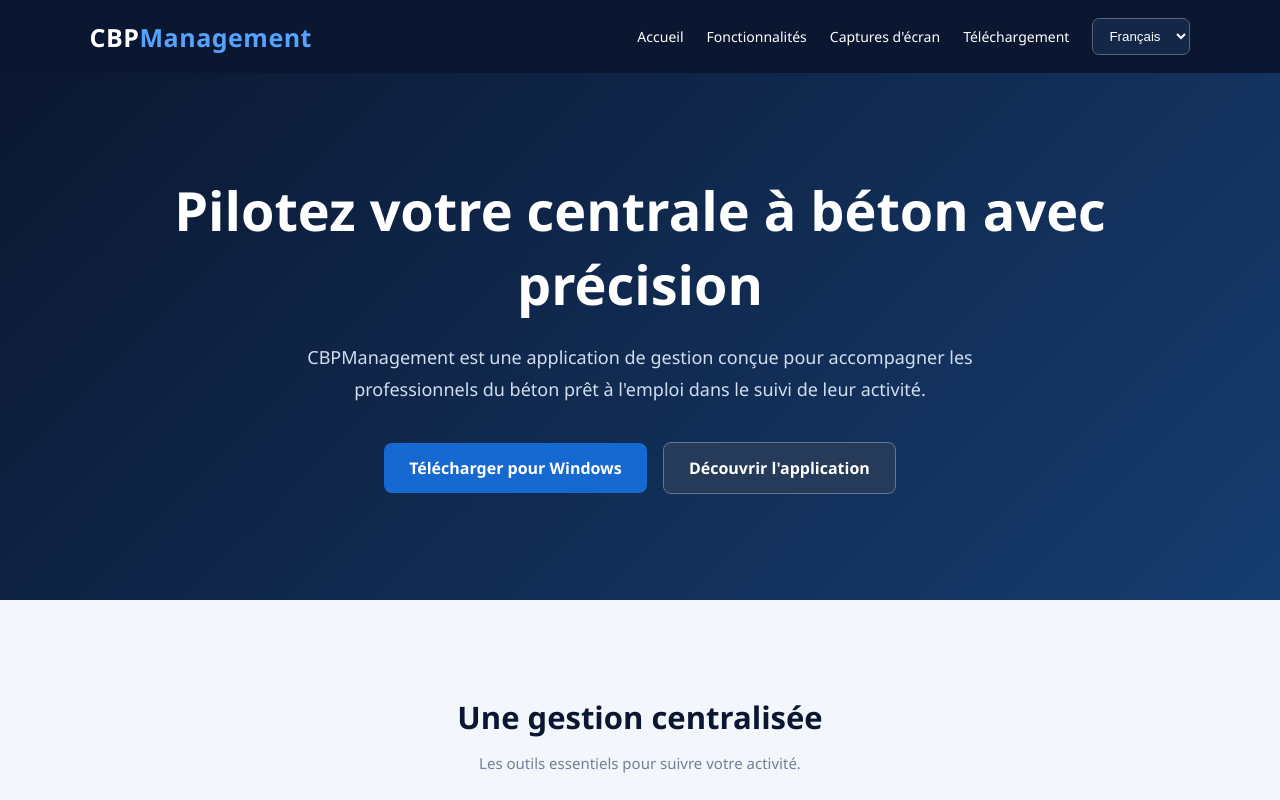
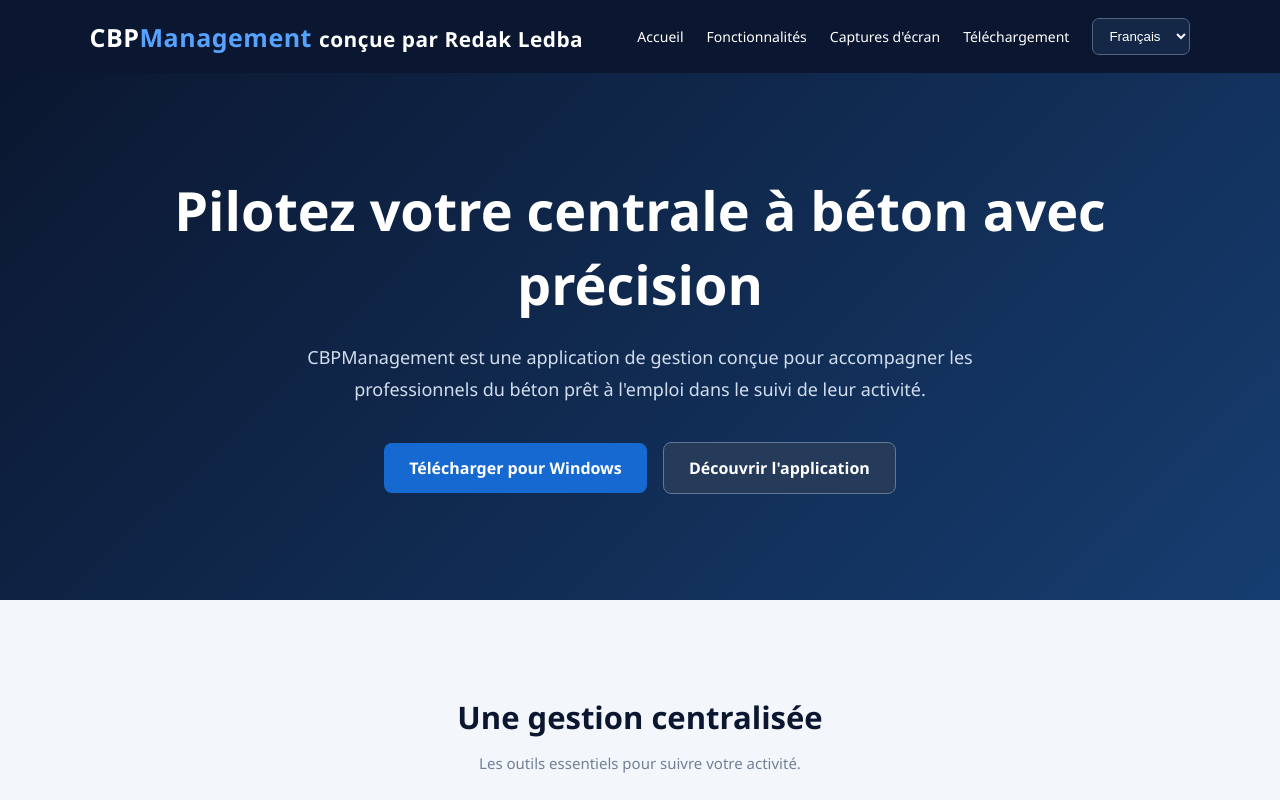
Before and after one commit to redak125/CBPManagement, a plain HTML site: page index.html in a window 1280 px wide. Shown: the top 800 px of the page. Drawn offline with Linux system fonts and the light colour scheme.

Commit message:
Add author credit to logo in header
Added author credit to the logo section.

```diff
--- a/index.html
+++ b/index.html
@@ -348,9 +348,10 @@ html[dir="rtl"] footer {
 
 <header>
 
-    <div class="logo">
-        CBP<span>Management</span>
-    </div>
+		<div class="logo">
+			CBP<span>Management</span>
+			<small class="logo-author">conçue par Redak Ledba</small>
+		</div>
 
     <nav>
 
```
